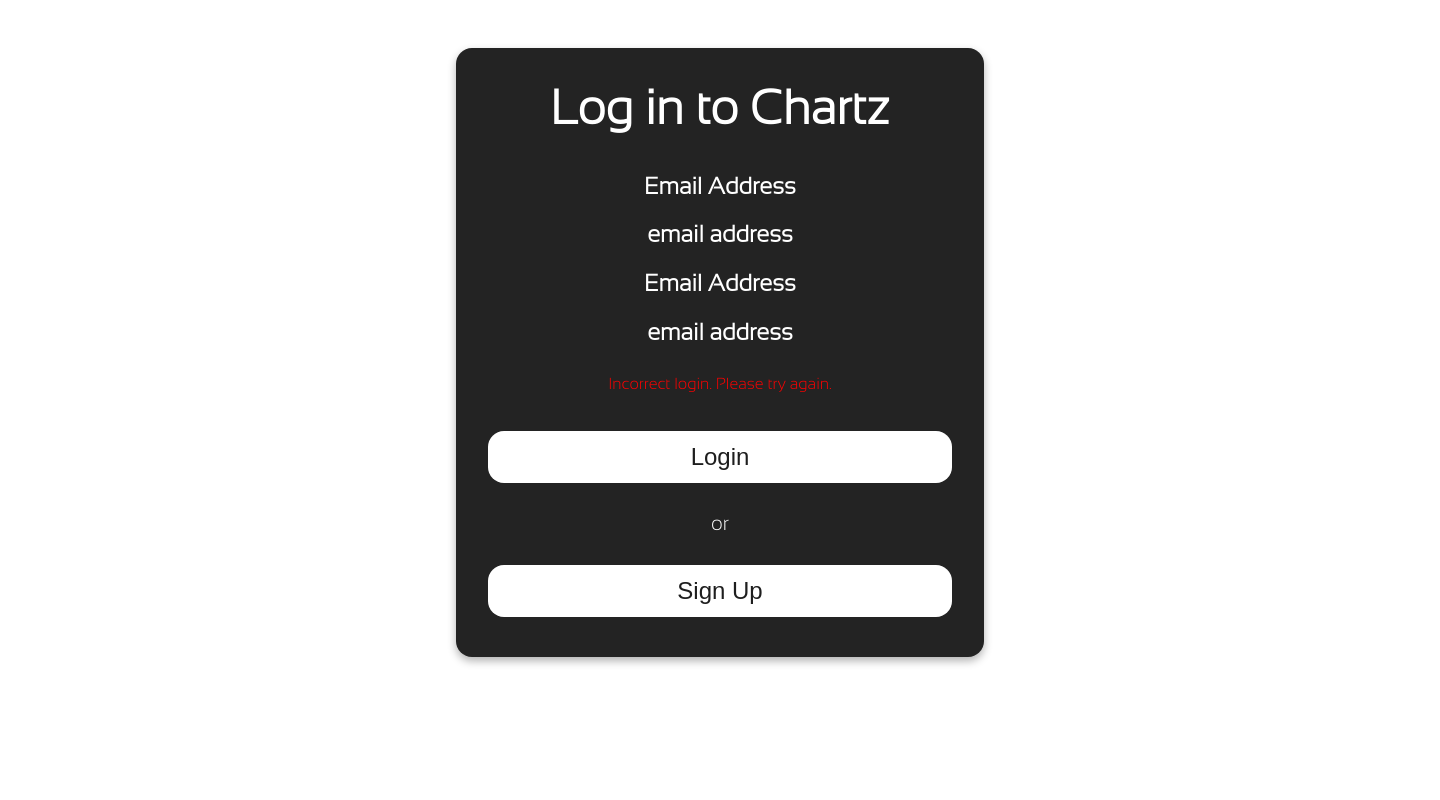
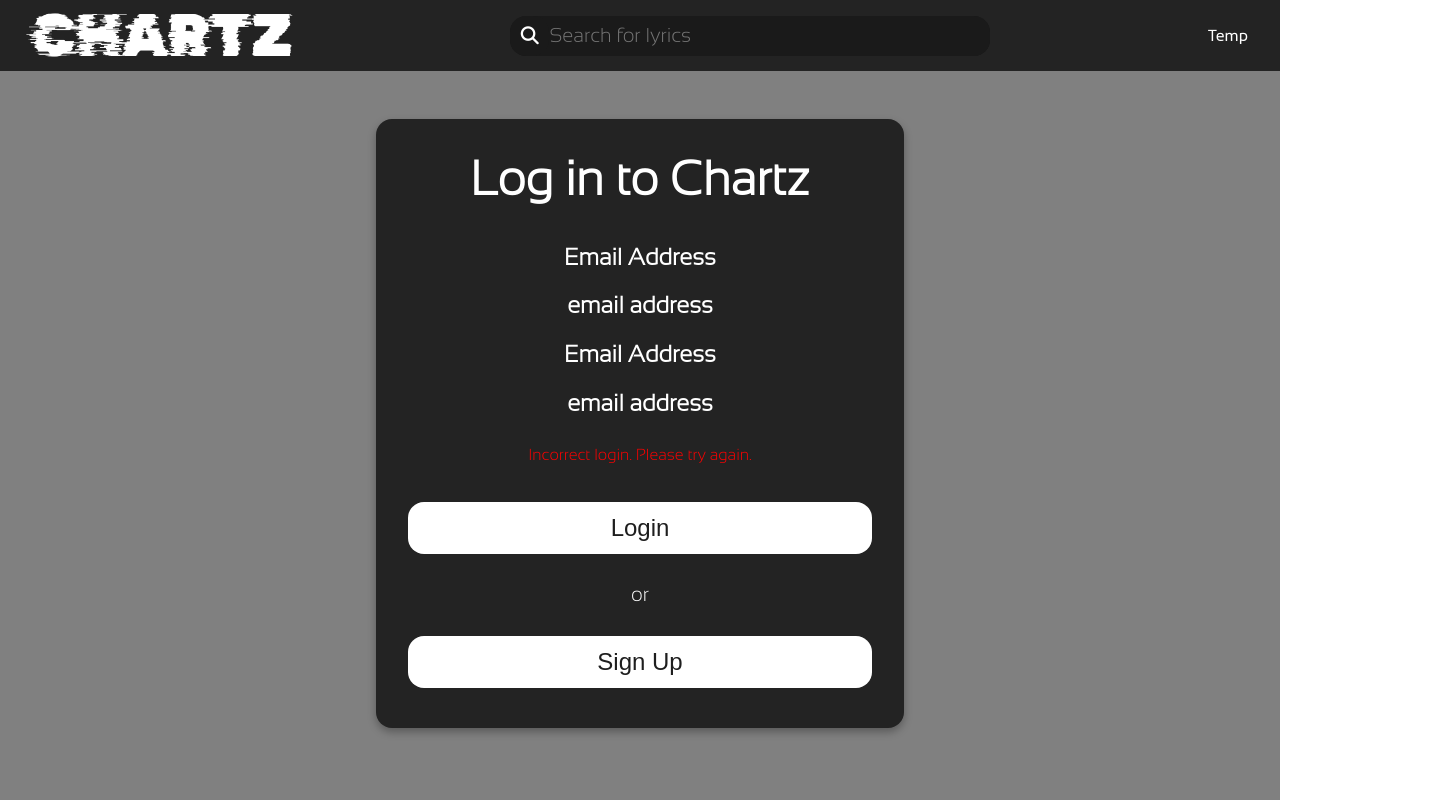
Before and after one commit to MichaelaHunt/Chartz, a React (Vite) app in the folder chartz/client/: page /login in a window 1280 px wide. Shown: the whole page, 1440 px wide, since content can reach past the window. Built offline with nearby package versions, Linux system fonts and the light colour scheme.

Commit message:
fixed discrepancy between login and home pages css

```diff
--- a/chartz/client/src/components/Components.css
+++ b/chartz/client/src/components/Components.css
@@ -12,8 +12,9 @@
 
 .searchBar > button {
   background-color: #1A1A1A;
+  padding: 0;
+  margin: 0;
   border: none;
-  /* margin-right: 16px; */
   color: white;
   height: 40px;
   width: 40px;
@@ -22,6 +23,8 @@
 
 .searchBar > button > i {
   font-size: 18px;
+  width: 25px;
+  height: 25px;
 }
 
 .searchBar > button:hover {
--- a/chartz/client/src/pages/Login.tsx
+++ b/chartz/client/src/pages/Login.tsx
@@ -5,9 +5,11 @@
 function Login() {
     return (
         <>
+            <div className="page">
+                <Navbar></Navbar>
                 <div className="body">
-                {/* <Navbar></Navbar> */}
                     <div className="loginContainer">
+                        <div className="loginItem">
                             <h1 className="loginTitle">Log in to Chartz</h1>
                             <TextField></TextField>
                             <TextField></TextField>
@@ -17,6 +19,8 @@
                             <button>Sign Up</button>
                         </div>
                     </div>
+                </div>
+            </div>
         </>
     );
 }
--- a/chartz/client/src/pages/Pages.css
+++ b/chartz/client/src/pages/Pages.css
@@ -1,19 +1,25 @@
 /* Everything in this file applies to the pages */
 .page {
   background-color: grey;
+  min-height: 100vh;
 }
 
 .body {
   margin: 0;
   margin: auto;
   text-align: center;
-  width: 1440px;
+  max-width: 1440px;
   color: white;
   padding-top: 48px;
   padding-bottom: 48px;
+  height: 100%;
+}
+
+.loginContainer {
   display: flex;
   justify-content: center;
   align-items: center;
+  flex-direction: column;
 }
 
 .sectionTitle {
@@ -48,7 +54,7 @@
   margin-left: 56px;
 }
 
-.loginContainer {
+.loginItem {
   display: flex;
   flex-direction: column;
   justify-content: center;
```
Lines whose indentation alone changed are shown as unchanged.
